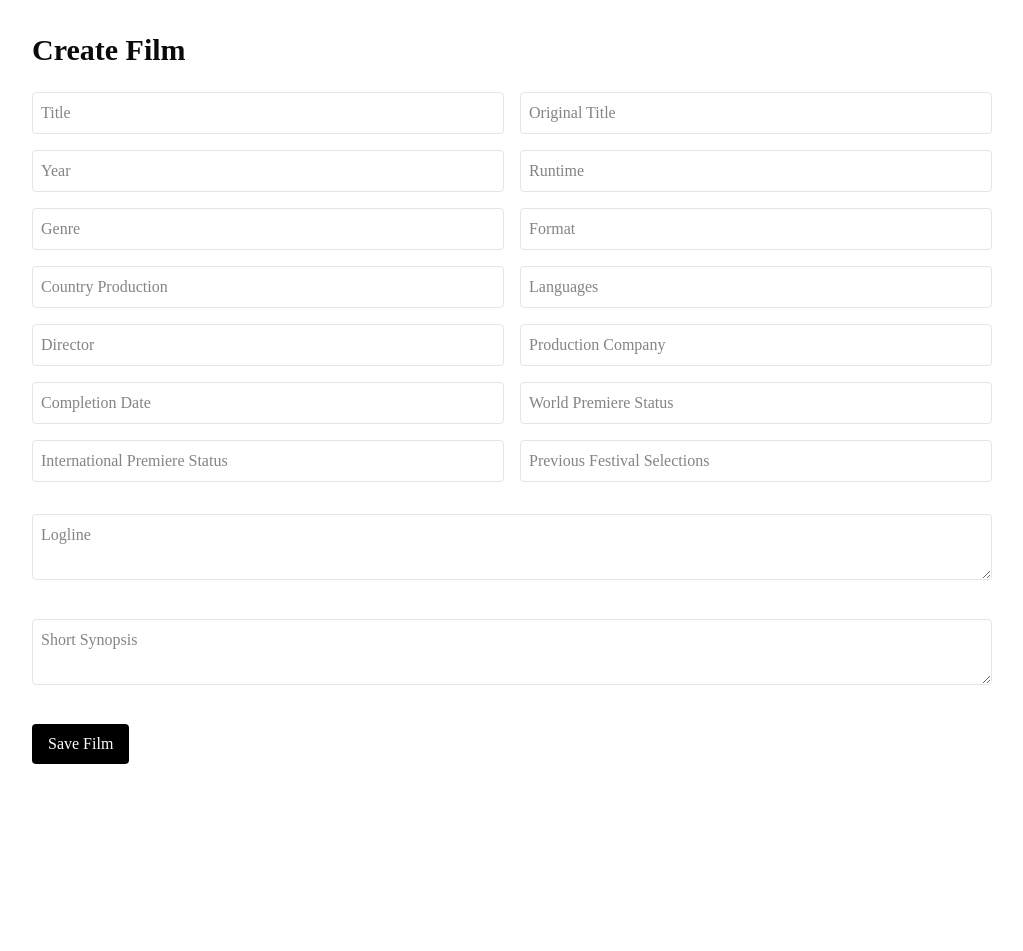
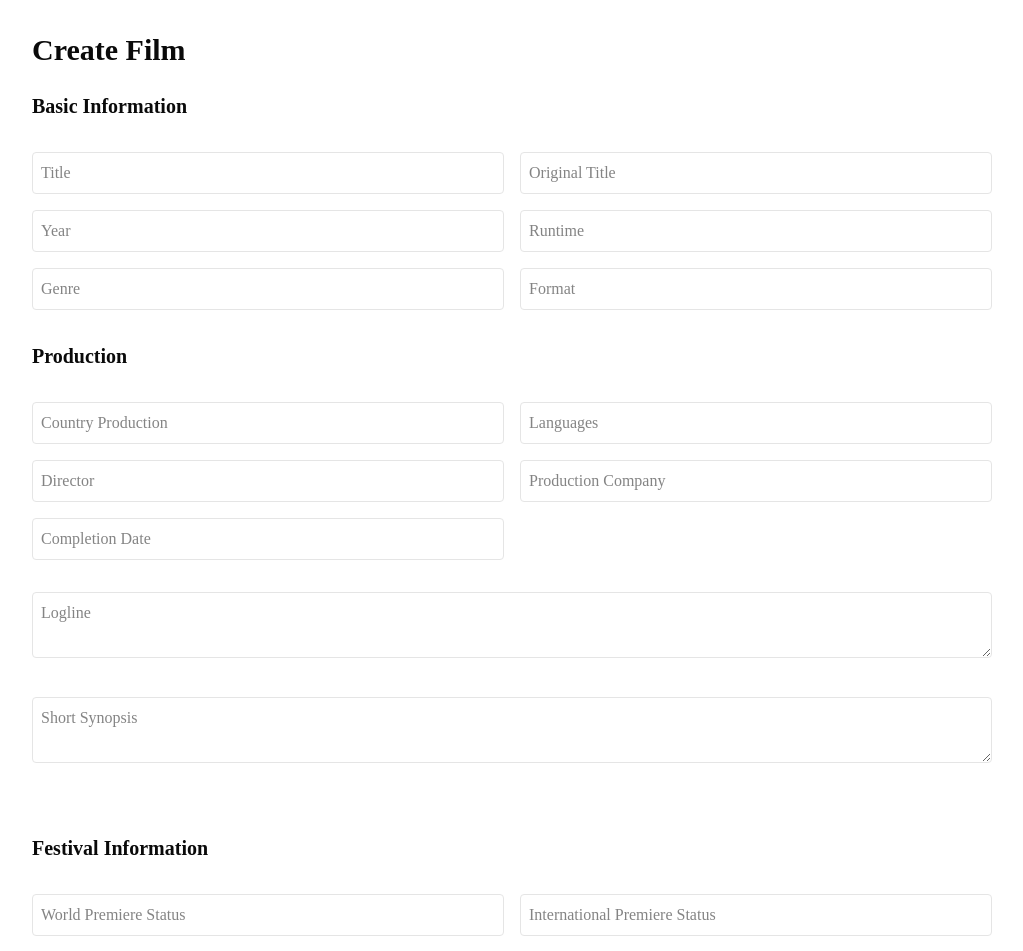
Before and after one commit to GobbleOU/submissions-platform, a Next.js app: page /films/new in a window 1280 px wide. Shown: the top 951 px of the page, without its empty margins (0-1023 px from the left). Before the commit the page ends 800 px from the top, so only its background shows below. Built offline with nearby package versions, Linux system fonts and the light colour scheme.

Commit message:
further improved allversions form ui

```diff
--- /dev/null
+++ b/app/films/[id]/page.tsx
@@ -0,0 +1,68 @@
+import { prisma } from "@/lib/prisma";
+
+export default async function FilmPage({
+  params,
+}: {
+  params: { id: string };
+}) {
+  const film = await prisma.film.findUnique({
+    where: {
+      id: Number(params.id),
+    },
+  });
+
+  if (!film) {
+    return <div>Film not found</div>;
+  }
+
+  return (
+    <main className="p-8 max-w-5xl">
+      <h1 className="text-3xl font-bold mb-6">
+        {film.title}
+      </h1>
+
+      <div className="space-y-4">
+
+        <p>
+          <strong>Director:</strong> {film.director}
+        </p>
+
+        <p>
+          <strong>Year:</strong> {film.year}
+        </p>
+
+        <p>
+          <strong>Runtime:</strong> {film.runtime} minutes
+        </p>
+
+        <p>
+          <strong>Genre:</strong> {film.genre}
+        </p>
+
+        <p>
+          <strong>Production Company:</strong>{" "}
+          {film.productionCompany}
+        </p>
+
+        <hr />
+
+        <h2 className="text-xl font-semibold">
+          Logline
+        </h2>
+
+        <p>
+          {film.logline}
+        </p>
+
+        <h2 className="text-xl font-semibold">
+          Short Synopsis
+        </h2>
+
+        <p>
+          {film.shortSynopsis}
+        </p>
+
+      </div>
+    </main>
+  );
+}
--- a/app/films/new/page.tsx
+++ b/app/films/new/page.tsx
@@ -3,8 +3,10 @@
 
 import { useState } from "react";
 import { useSearchParams } from "next/navigation";
+import { useRouter } from "next/navigation";
 export default function NewFilmPage() {
   const searchParams = useSearchParams();
+  const router = useRouter();
 
   const [form, setForm] = useState({
     title: searchParams.get("title") ?? "",
@@ -62,12 +64,10 @@ function formatLabel(field: string) {
 
   console.log("Response:", res.status, data);
 
-  if (!res.ok) {
-    alert("Failed");
-    return;
-  }
+  const router = useRouter();
 
   alert("Film created!");
+
 }
 
   return (
@@ -77,6 +77,9 @@ function formatLabel(field: string) {
       </h1>
 
       <form onSubmit={submitFilm} className="space-y-8">
+      <h2 className="text-xl font-semibold">
+         Basic Information
+      </h2>
 
   <div className="grid grid-cols-2 gap-4">
 
@@ -87,14 +90,6 @@ function formatLabel(field: string) {
   "runtime",
   "genre",
   "format",
-      "countryProduction",
-      "languages",
-      "director",
-      "productionCompany",
-      "completionDate",
-      "worldPremiereStatus",
-      "internationalPremiereStatus",
-      "previousFestivalSelections",
 ].map((field) => (
       <input
         key={field}
@@ -104,6 +99,32 @@ function formatLabel(field: string) {
             ? "number"
             : "text"
         }
+        placeholder={formatLabel(field)}
+        value={form[field as keyof typeof form]}
+        onChange={updateField}
+        className="border p-2 w-full rounded"
+      />
+    ))}
+
+  </div>
+
+   <h2 className="text-xl font-semibold mt-8">
+    Production
+  </h2>
+
+  <div className="grid grid-cols-2 gap-4">
+
+    {[
+      "countryProduction",
+      "languages",
+      "director",
+      "productionCompany",
+      "completionDate",
+    ].map((field) => (
+      <input
+        key={field}
+        name={field}
+        type="text"
         placeholder={formatLabel(field)}
         value={form[field as keyof typeof form]}
         onChange={updateField}
@@ -129,6 +150,32 @@ function formatLabel(field: string) {
           className="border p-2 w-full rounded"
         />
 
+   <h2 className="text-xl font-semibold mt-8">
+    Festival Information
+  </h2>
+
+  <div className="grid grid-cols-2 gap-4">
+
+    {[
+      "worldPremiereStatus",
+      "internationalPremiereStatus",
+      "previousFestivalSelections",
+    ].map((field) => (
+      <input
+        key={field}
+        name={field}
+        type="text"
+        placeholder={formatLabel(field)}
+        value={form[field as keyof typeof form]}
+        onChange={updateField}
+        className="border p-2 w-full rounded"
+      />
+    ))}
+
+  </div>
+
+
+
         <button
           className="bg-black text-white px-4 py-2 rounded"
         >
```
Lines whose indentation alone changed are shown as unchanged.
